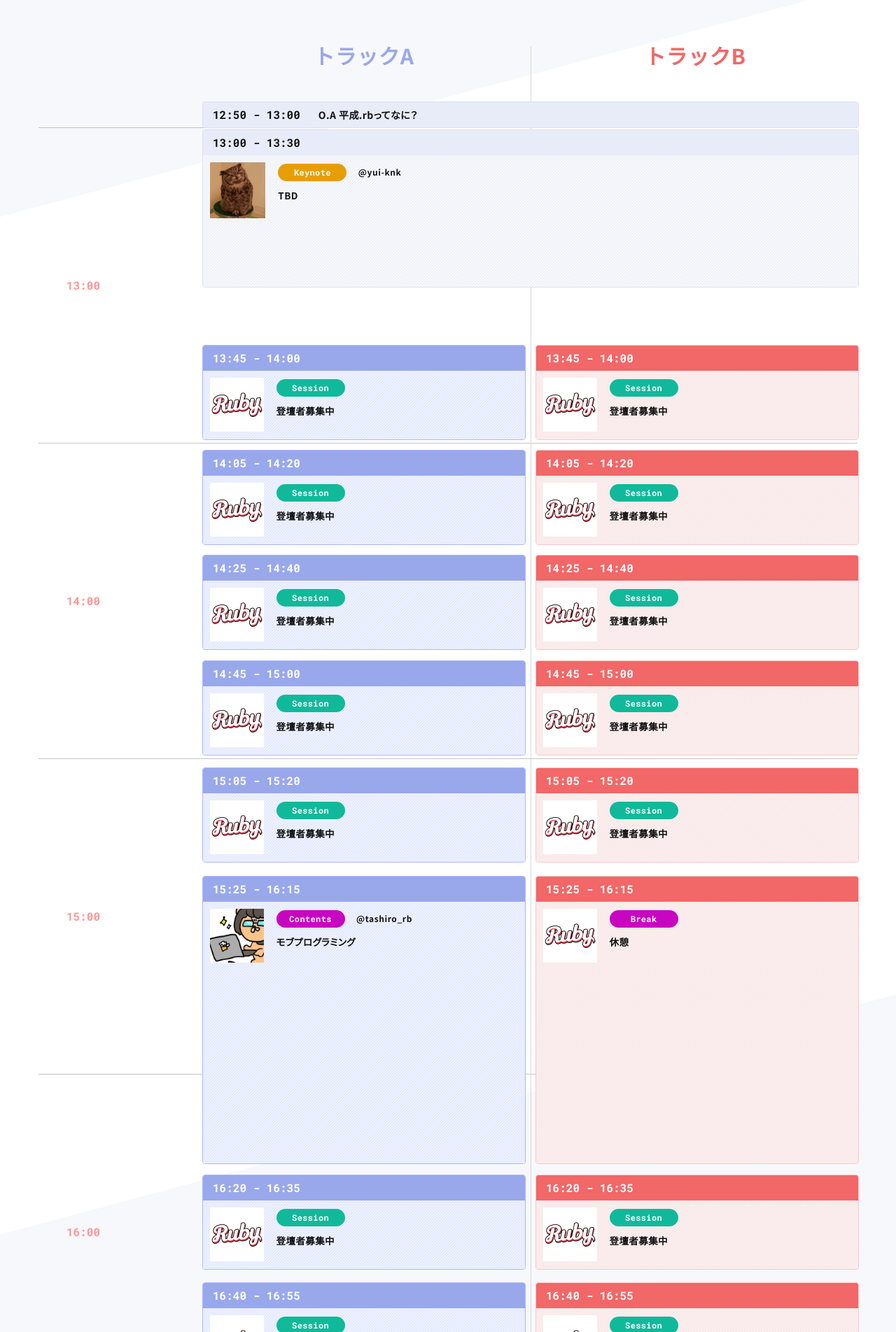
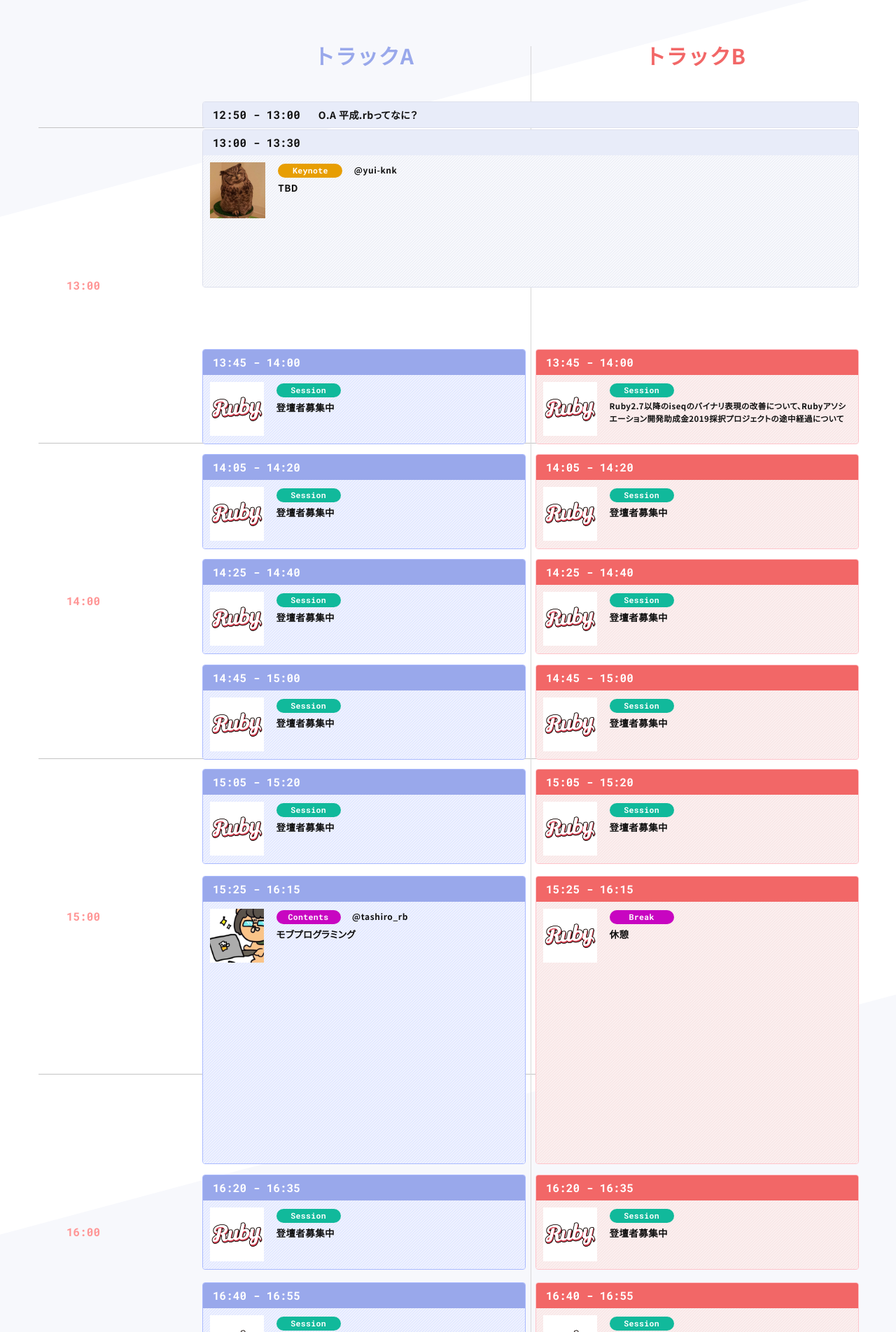
Before and after one commit to heiseirb/heiseirb.github.io, a Jekyll site: the page built from kaigi01/index.html, in a window 1280 px wide. Shown: the part 2399-4303 px from the top of the page at 70% size. Built offline with Jekyll 4.4.1, drawn with Linux system fonts in a browser that asks for light colours.

Commit message:
スケジュールに3行のタイトルを収めるようにした

```diff
--- a/assets/css/kaigi01.scss
+++ b/assets/css/kaigi01.scss
@@ -709,12 +709,13 @@
 
   &_extend--schedules {
     display: inline-block;
-    margin: 2px 15px 10px 0;
-    width: 98px;
-    height: 25px;
+    margin: 2px 15px 4px 0;
+    padding: 0 6px;
+    min-width: 80px;
+    height: 20px;
     border-radius: 12.5px;
-    font-size: 1.2rem;
-    line-height: 24px;
+    font-size: 1.15rem;
+    line-height: 20px;
     color: white;
     font-family: $txt_en;
     text-transform: capitalize;
@@ -722,9 +723,9 @@
     text-align: center;
     @include mq (medium,max) {
       vertical-align: top;
-      width: 86px;
-      height: 22px;
-      line-height: 22px;
+      min-width: 74px;
+      height: 18px;
+      line-height: 18px;
       font-size: 1.1rem;
       margin: 0 10px 0 0;
     }
@@ -1664,11 +1665,11 @@
       }
     }
 
-    .__a_01,.__b_01 { top: 441px;}
-    .__a_02,.__b_02 { top: 591px;}
-    .__a_03,.__b_03 { top: 741px;}
-    .__a_04,.__b_04 { top: 892px;}
-    .__a_05,.__b_05 { top: 1045px;}
+    .__a_01,.__b_01 { top: 447px;}
+    .__a_02,.__b_02 { top: 597px;}
+    .__a_03,.__b_03 { top: 747px;}
+    .__a_04,.__b_04 { top: 898px;}
+    .__a_05,.__b_05 { top: 1047px;}
     .__a_06,.__b_06 { top: 1200px;
       .schedules_main_item_body {
         height: 374px;
@@ -1678,6 +1679,20 @@
     .__a_08,.__b_08 { top: 1781px;}
     .__a_09,.__b_09 { top: 1934px;}
     .__a_10,.__b_10 { top: 2090px;}
+
+    .__3lines {
+      h4 {
+        font-size: 1.15rem;
+        letter-spacing: .04em;
+        overflow: hidden;
+        display: -webkit-box;
+        -webkit-line-clamp: 3;
+        -webkit-box-orient: vertical;
+        @include mq (medium,max) {
+          font-size: 1.1rem;
+        }
+      }
+    }
 
     &_item {
       width: 100%;
@@ -1755,6 +1770,8 @@
             letter-spacing: .03em;
             @include mq (medium,max) {
               font-size: 1.2rem;
+              margin-top: -12px;
+              line-height: 1.35;
             }
           }
         }
--- a/kaigi01/index.html
+++ b/kaigi01/index.html
@@ -406,7 +406,7 @@
         <div class="breakline"></div>
 
         <div id="sche_b" class="schedules_b">
-          <article class="schedules_main_item __b_item __b_01">
+          <article class="schedules_main_item __b_item __b_01 __3lines">
             <div class="schedules_main_item_header">
               <p class="schedules_main_item_header_time">13:45 - 14:00</p>
             </div>
@@ -417,7 +417,7 @@
               <div class="schedules_main_item_body_txt">
                 <div class="tag_session">session</div>
                 <!-- <p>@username</p> -->
-                <h4>登壇者募集中</h4>
+                <h4>Ruby2.7以降のiseqのバイナリ表現の改善について、Rubyアソシエーション開発助成金2019採択プロジェクトの途中経過について</h4>
               </div>
             </div>
           </article><!--CALENDAR CARD-->
```
